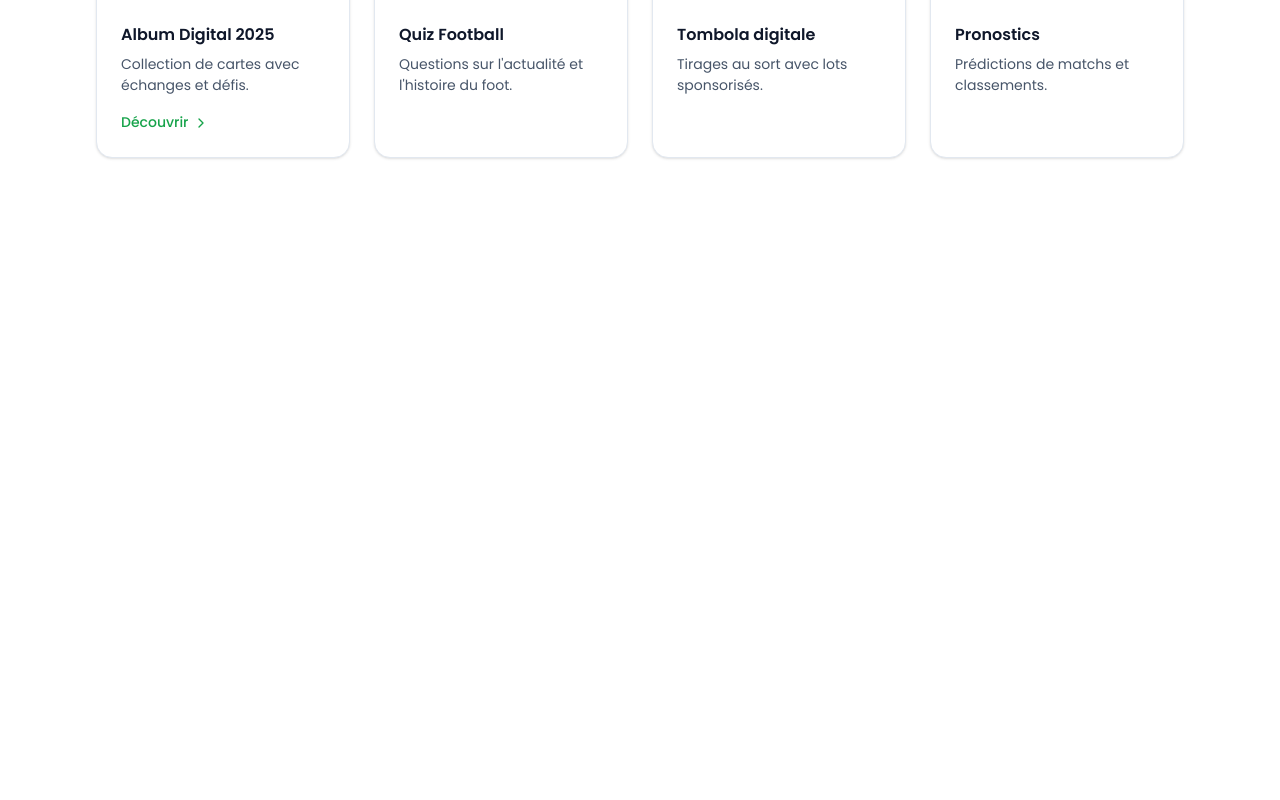
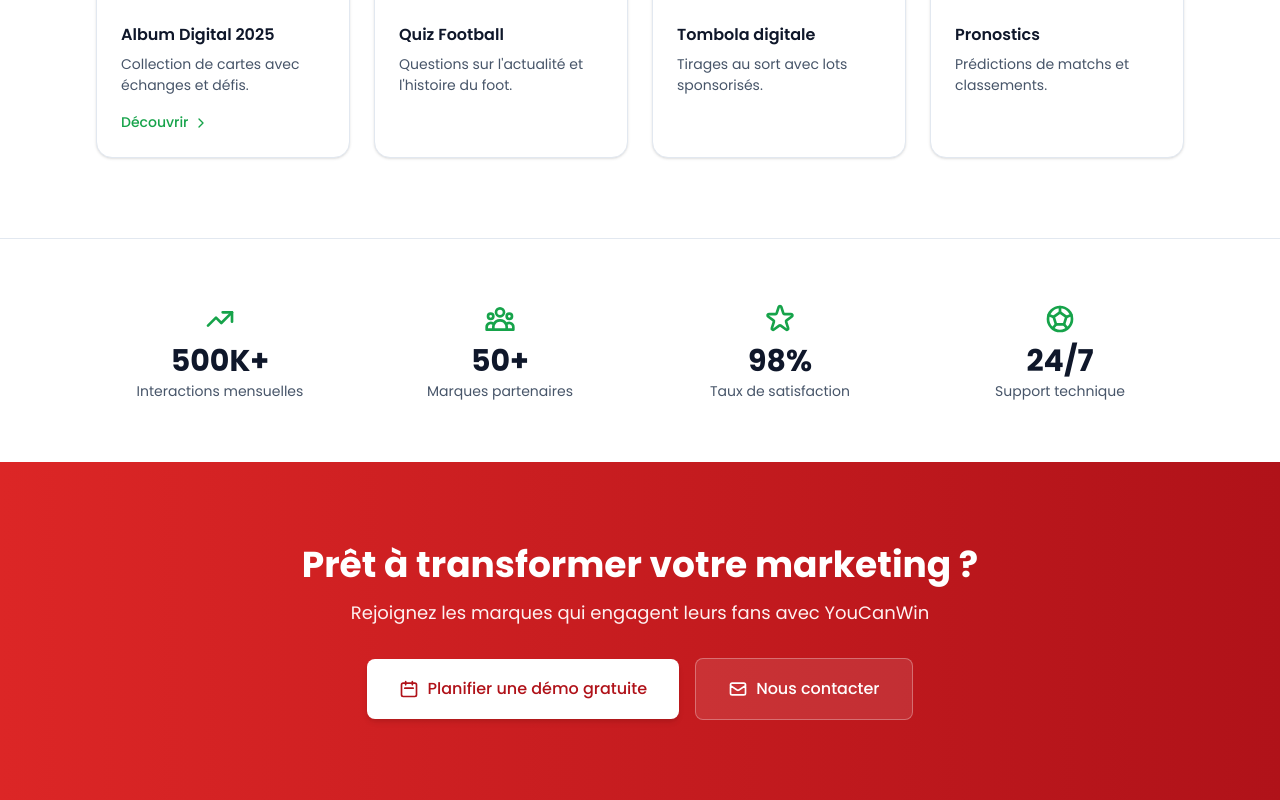
Before and after one commit to ysahih/VOID-Challenge, a React (Vite) app: page / in a window 1280 px wide. Shown: the part 5371-6171 px from the top of the page. Before the commit the page ends 5609 px from the top, so only its background shows below. Built offline with nearby package versions, Linux system fonts and the light colour scheme.

Commit message:
feat: Add `BottomStats` and `RedCTA` components and integrate them into `App.jsx`.

```diff
--- a/src/App.jsx
+++ b/src/App.jsx
@@ -7,6 +7,8 @@ import Backoffice from './components/Backoffice'
 import StatsBar from './components/StatsBar'
 import Pricing from './components/Pricing'
 import Catalogue from './components/Catalogue'
+import BottomStats from './components/BottomStats'
+import RedCTA from './components/RedCTA'
 
 function App() {
   return (
@@ -20,6 +22,8 @@ function App() {
       <StatsBar />
       <Pricing />
       <Catalogue />
+      <BottomStats />
+      <RedCTA />
     </div>
   )
 }
--- /dev/null
+++ b/src/components/BottomStats.jsx
@@ -0,0 +1,45 @@
+import { TbTrendingUp, TbBallFootball } from 'react-icons/tb';
+import { HiOutlineStar, HiOutlineUserGroup } from 'react-icons/hi';
+
+const stats = [
+  {
+    icon: <TbTrendingUp className="w-8 h-8 text-[#16A34A]" />,
+    value: '500K+',
+    label: 'Interactions mensuelles',
+  },
+  {
+    icon: <HiOutlineUserGroup className="w-8 h-8 text-[#16A34A]" />,
+    value: '50+',
+    label: 'Marques partenaires',
+  },
+  {
+    icon: <HiOutlineStar className="w-8 h-8 text-[#16A34A]" />,
+    value: '98%',
+    label: 'Taux de satisfaction',
+  },
+  {
+    icon: <TbBallFootball className="w-8 h-8 text-[#16A34A]" />,
+    value: '24/7',
+    label: 'Support technique',
+  },
+];
+
+const BottomStats = () => {
+  return (
+    <section className="bg-white border-t border-[#E2E8F0] py-16 font-['Poppins']">
+      <div className="max-w-[1440px] mx-auto px-6 md:px-12 lg:px-24">
+        <div className="grid grid-cols-2 md:grid-cols-4 gap-8">
+          {stats.map((s, i) => (
+            <div key={i} className="flex flex-col items-center text-center">
+              {s.icon}
+              <p className="text-[30px] font-bold text-[#0F172A] mt-1">{s.value}</p>
+              <p className="text-[14px] text-[#475569] leading-[1.01]">{s.label}</p>
+            </div>
+          ))}
+        </div>
+      </div>
+    </section>
+  );
+};
+
+export default BottomStats;
--- /dev/null
+++ b/src/components/RedCTA.jsx
@@ -0,0 +1,43 @@
+import { HiOutlineCalendar, HiOutlineMail } from 'react-icons/hi';
+
+const RedCTA = () => {
+  return (
+    <section
+      className="py-20 font-['Poppins']"
+      style={{ background: 'linear-gradient(to left, #B01219, #DC2626)' }}
+    >
+      <div className="max-w-[1440px] mx-auto px-6 md:px-12 lg:px-24 flex flex-col items-center text-center gap-8">
+
+        {/* Text */}
+        <div className="flex flex-col gap-3">
+          <h2 className="text-[38px] md:text-[36px] font-bold text-white leading-tight">
+            Prêt à transformer votre marketing ?
+          </h2>
+          <p className="text-[#FEF2F2] text-[18px] ">
+            Rejoignez les marques qui engagent leurs fans avec YouCanWin
+          </p>
+        </div>
+
+        {/* Buttons */}
+        <div className="flex flex-col sm:flex-row items-center gap-4">
+          <button className="cursor-pointer inline-flex items-center gap-2 bg-white text-[#B01219] font-medium text-[16px] px-8 py-4.5 rounded-[8px] hover:bg-red-50 transition-colors duration-200 shadow-md">
+            <HiOutlineCalendar className="w-5 h-5 flex-shrink-0" />
+            Planifier une démo gratuite
+          </button>
+          <button
+            className="cursor-pointer inline-flex items-center gap-2 text-white font-medium text-[16px] px-8 py-4.5 rounded-[8px] transition-colors duration-200"
+            style={{ border: '1.5px solid rgba(255,255,255,0.3)', background: 'rgba(255,255,255,0.1)' }}
+            onMouseEnter={e => e.currentTarget.style.background = 'rgba(255,255,255,0.2)'}
+            onMouseLeave={e => e.currentTarget.style.background = 'rgba(255,255,255,0.1)'}
+          >
+            <HiOutlineMail className="w-5 h-5 flex-shrink-0" />
+            Nous contacter
+          </button>
+        </div>
+
+      </div>
+    </section>
+  );
+};
+
+export default RedCTA;
```
